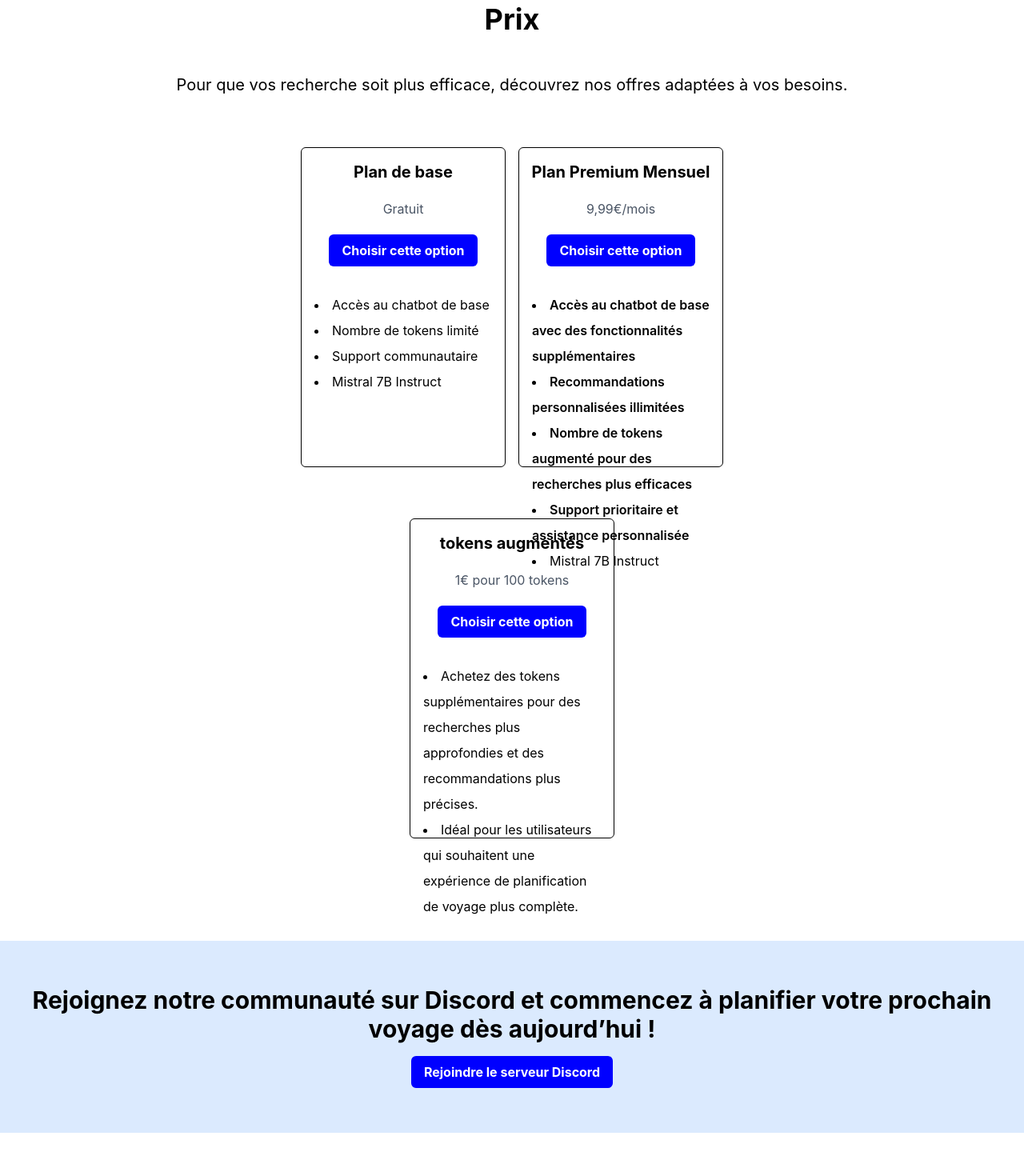
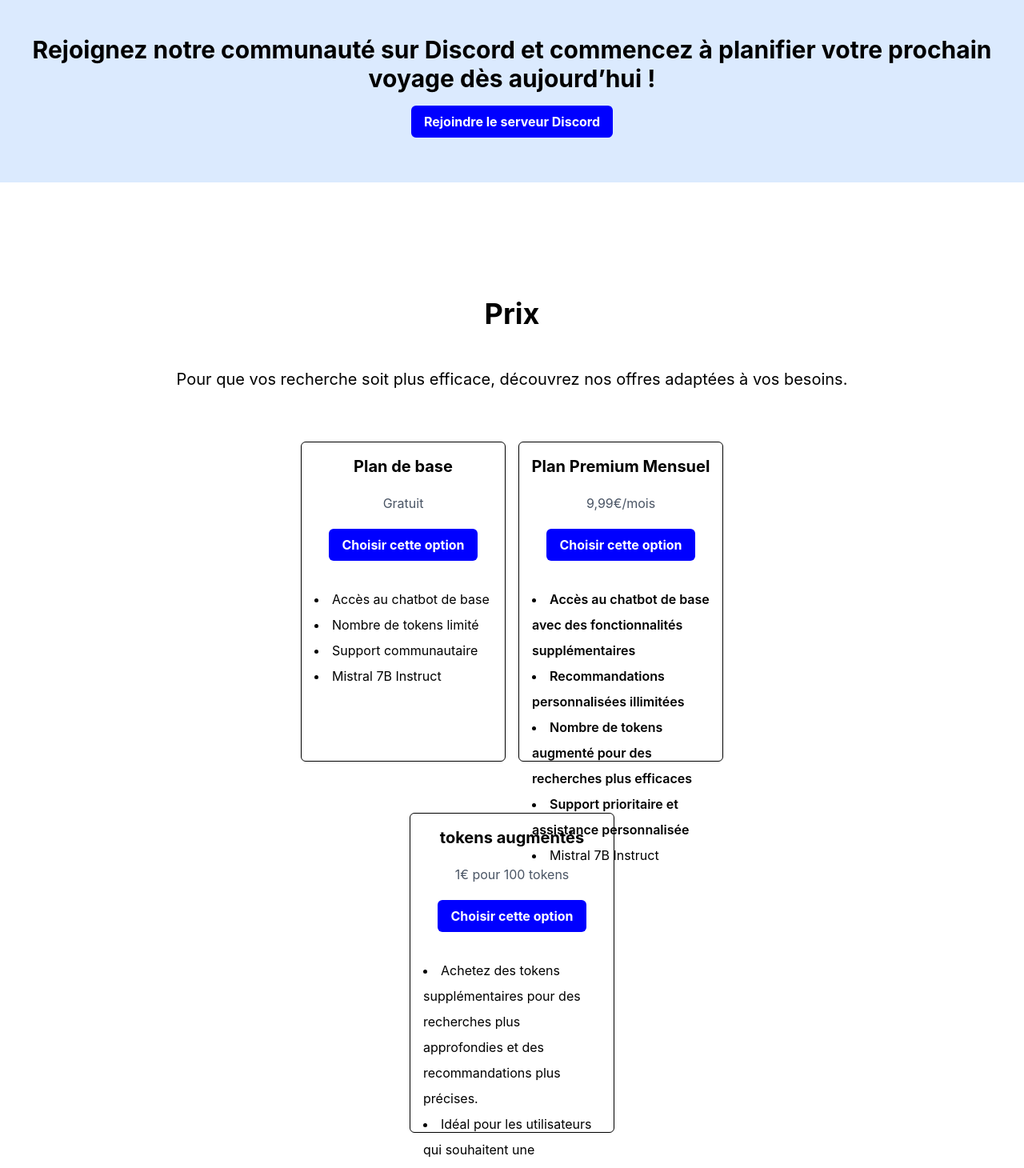
Before and after one commit to Vutivo/eliza, a React (Vite) app in the folder code/landing/: page / in a window 1280 px wide. Shown: the part 3320-4780 px from the top of the page at 80% size. Before the commit the page ends 4736 px from the top, so only its background shows below. Built offline with nearby package versions, Linux system fonts and the light colour scheme.

Commit message:
refactor(App):changed place of section

```diff
--- a/code/landing/src/App.tsx
+++ b/code/landing/src/App.tsx
@@ -166,6 +166,15 @@
         ))}
       </div>
 
+      {/* Rejoindre le serveur Discord */}
+      <div className="bg-blue-100 w-full h-[30vh] flex flex-col items-center justify-center mt-32 gap-4">
+        <h1 className="font-bold text-3xl text-center">
+          Rejoignez notre communauté sur Discord et commencez à planifier votre prochain voyage dès aujourd’hui !
+        </h1>
+        <Button title="Rejoindre le serveur Discord" transparent={false} onClick={() => {}} />
+
+      </div>
+
     </div>
     {/* Prix */}
     <div>
@@ -197,14 +206,7 @@
 
       </div>
     </div>
-    {/* Rejoindre le serveur Discord */}
-      <div className="bg-blue-100 w-full h-[30vh] flex flex-col items-center justify-center mt-32 gap-4">
-        <h1 className="font-bold text-3xl text-center">
-          Rejoignez notre communauté sur Discord et commencez à planifier votre prochain voyage dès aujourd’hui !
-        </h1>
-        <Button title="Rejoindre le serveur Discord" transparent={false} onClick={() => {}} />
 
-      </div>
 
     </div>
 
```
